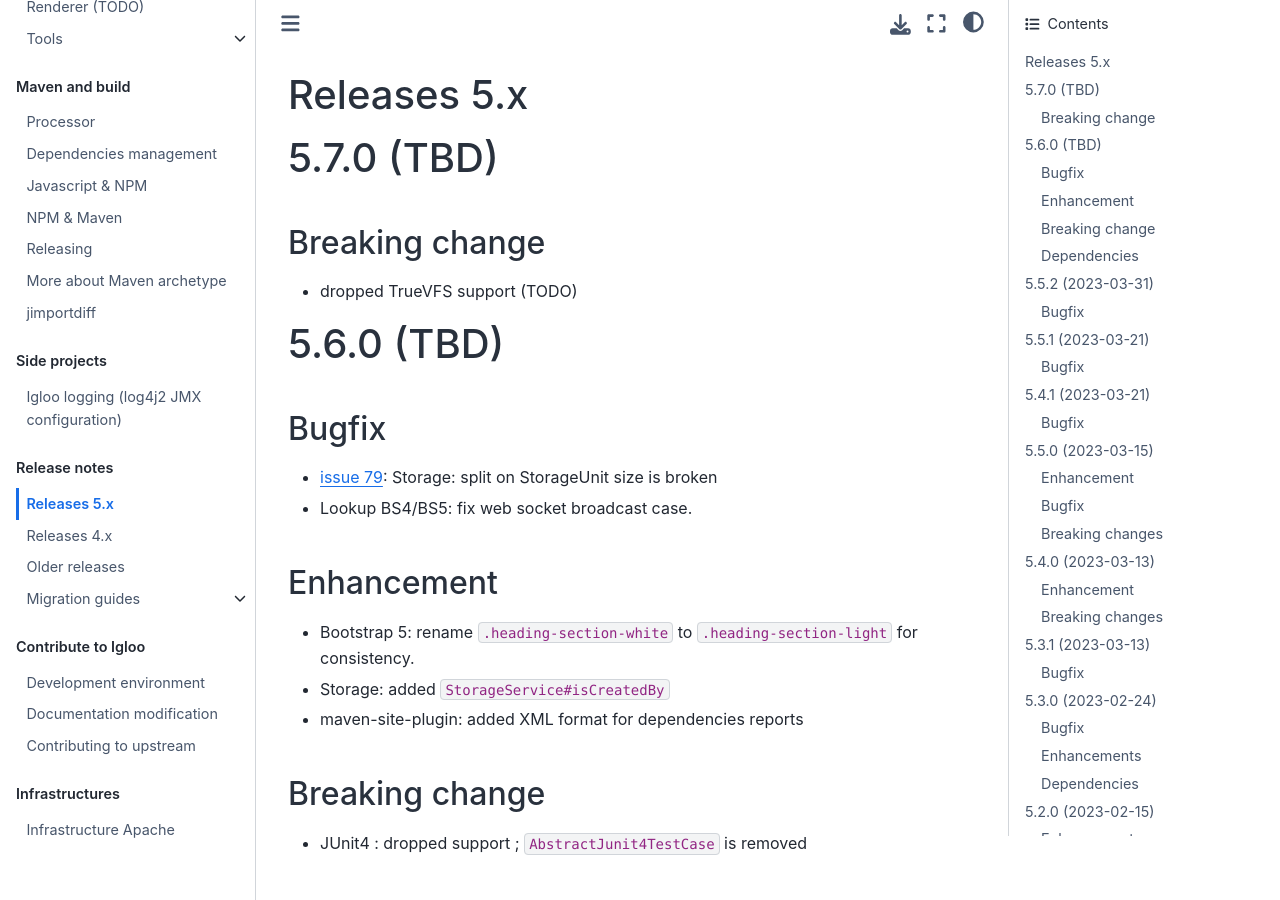
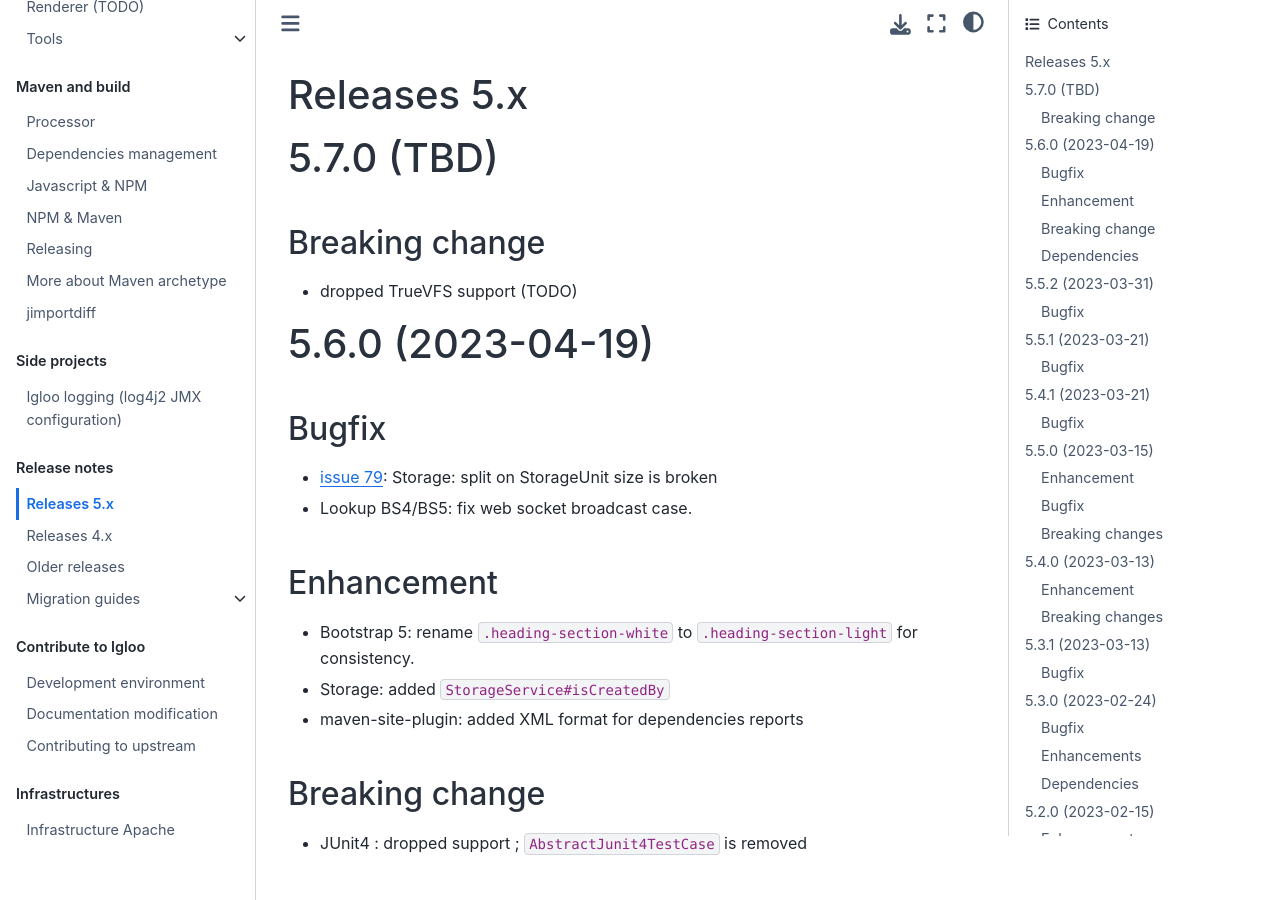
Before and after one commit to igloo-project/igloo-doc, a Sphinx documentation site: the page built from source/release-notes/releases-5.x.md, in a window 1280 px wide and 900 px high. Built offline with Sphinx 7.4.7 and the Sphinx Book theme 1.1.4, drawn with Linux system fonts in a browser that asks for light colours.

Commit message:
Changelog 5.6.0

```diff
--- a/source/release-notes/releases-5.x.md
+++ b/source/release-notes/releases-5.x.md
@@ -11,7 +11,7 @@
 
 (v5.6.0)=
 
-# 5.6.0 (TBD)
+# 5.6.0 (2023-04-19)
 
 ## Bugfix
 
```
